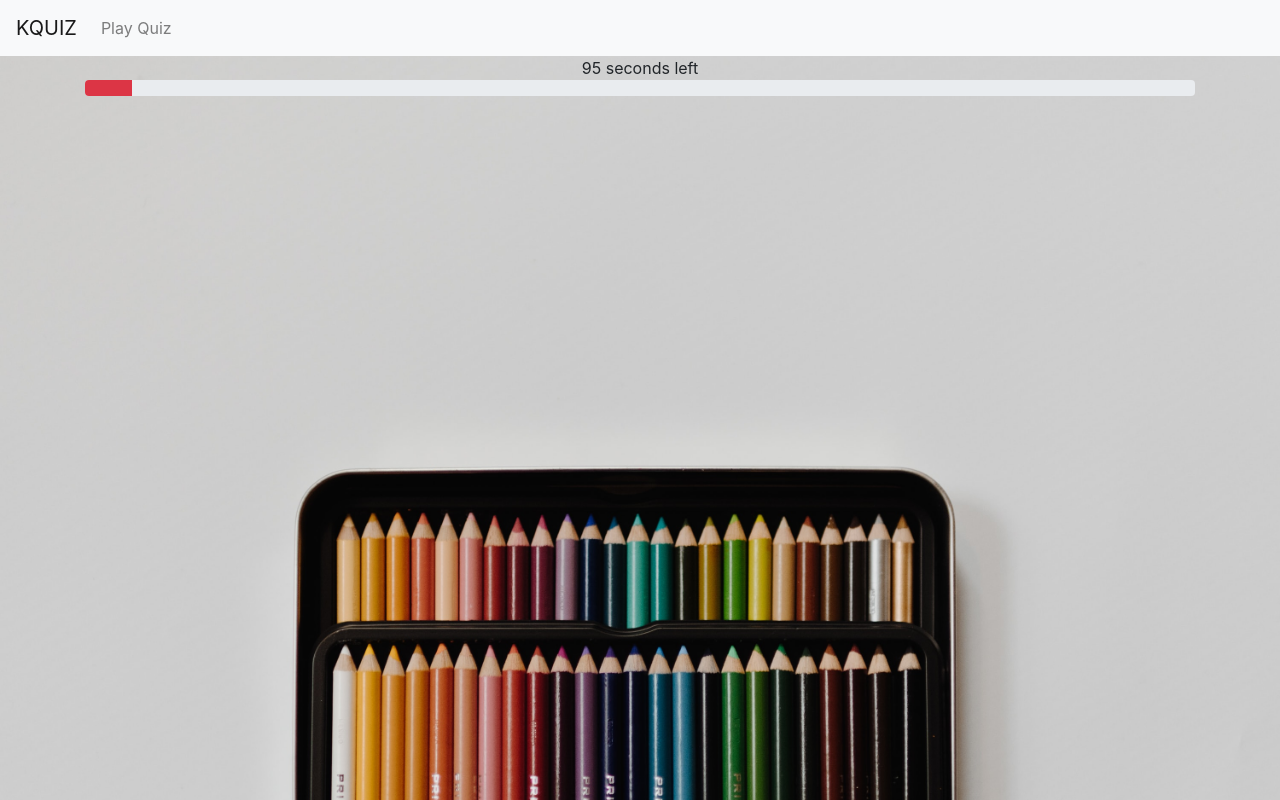
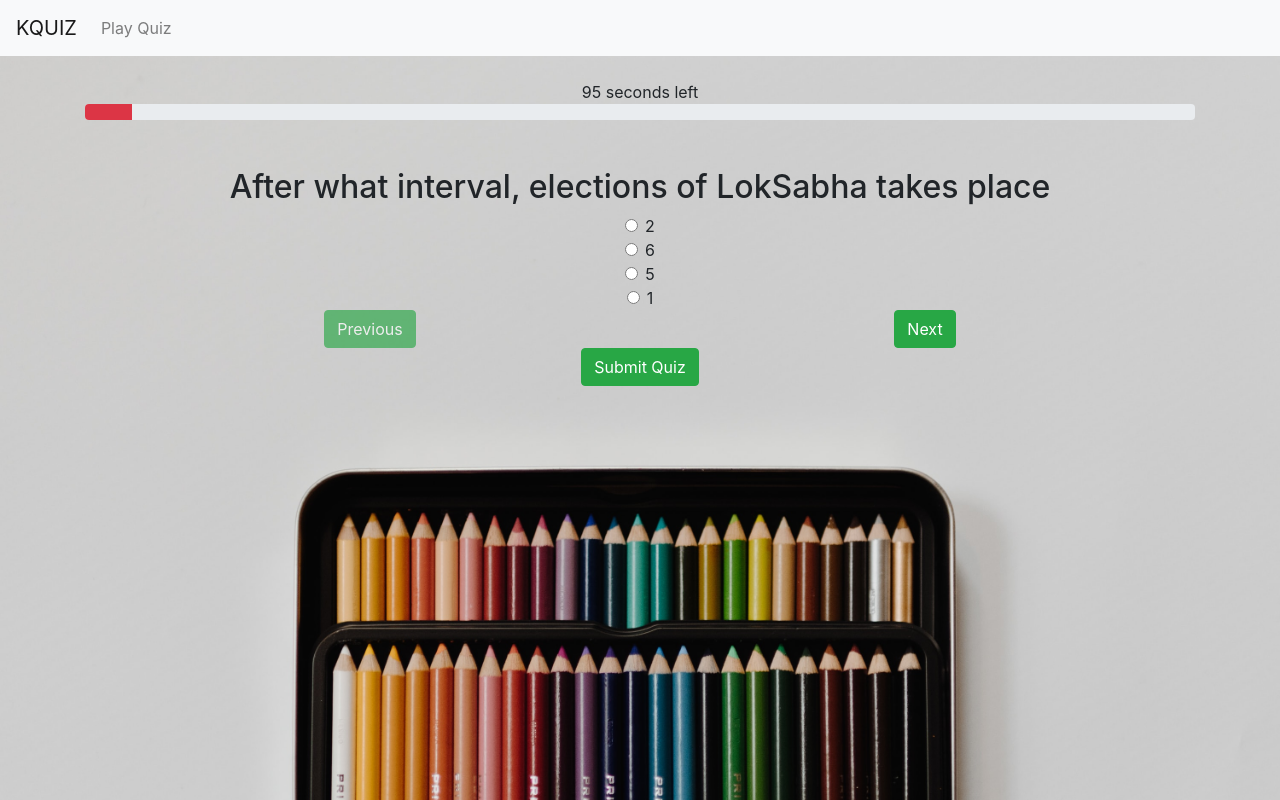
Before and after one commit to bhupesh8222/Kquiz, a React (Create React App) app: page / in a window 1280 px wide. Built offline with nearby package versions, Linux system fonts and the light colour scheme.

Commit message:
button issue fix

```diff
--- a/src/App.js
+++ b/src/App.js
@@ -3,6 +3,7 @@ import "./App.css";
 import Header from "./components/Header";
 import Main from "./components/Main";
 import "bootstrap/dist/css/bootstrap.min.css";
+import Form from "./components/Form";
 function App() {
   return (
     <div className="App">
--- /dev/null
+++ b/src/components/DisplayQuestion.js
@@ -0,0 +1,24 @@
+import React from "react";
+import { Form, FormGroup, Label, Input } from "reactstrap";
+
+function DisplayQuestion(props) {
+  let { questions } = props;
+  console.log(questions);
+  return (
+    <div>
+      <h2>{questions.question}</h2>
+      {questions.choices.map((choice) => {
+        return (
+          <FormGroup check>
+            <Label check>
+              <Input type="radio" name="radio2" />
+              {choice}
+            </Label>
+          </FormGroup>
+        );
+      })}
+    </div>
+  );
+}
+
+export default React.memo(DisplayQuestion);
--- /dev/null
+++ b/src/components/Form.js
@@ -0,0 +1,18 @@
+import React from "react";
+
+function Form() {
+  return (
+    <form>
+      <label for="male">Male</label>
+      <input type="radio" id="male" name="gender" value="male" />
+      <br></br>
+      <label for="female">Female</label>
+      <input type="radio" id="female" name="gender" value="female" />
+      <br></br>
+      <label for="other">Other</label>
+      <input type="radio" id="other" name="gender" value="other" />
+    </form>
+  );
+}
+
+export default Form;
--- a/src/components/Header.js
+++ b/src/components/Header.js
@@ -9,7 +9,7 @@ import {
   NavLink,
 } from "reactstrap";
 
-const Header = (props) => {
+const Header = () => {
   const [isOpen, setIsOpen] = useState(false);
 
   const toggle = () => setIsOpen(!isOpen);
@@ -27,6 +27,7 @@ const Header = (props) => {
           </Nav>
         </Collapse>
       </Navbar>
+      <br></br>
     </div>
   );
 };
--- a/src/components/Main.js
+++ b/src/components/Main.js
@@ -1,5 +1,7 @@
 import React, { useState, useEffect } from "react";
-import { Progress } from "reactstrap";
+import { Progress, Button } from "reactstrap";
+import DisplayQuestion from "./DisplayQuestion";
+import { questions } from "../question";
 
 function Timer(props) {
   let { time } = props;
@@ -14,6 +16,8 @@ function Timer(props) {
 }
 function Main(props) {
   const [time, setTime] = useState(100);
+  const [pointer, setPointer] = useState(0);
+
   useEffect(() => {
     if (time > 0) {
       setTimeout(() => {
@@ -21,9 +25,30 @@ function Main(props) {
       }, 1000);
     }
   }, [time]);
+
   return (
     <div className="container">
       <Timer time={time} />
+      <br></br>
+      <br></br>
+      <DisplayQuestion questions={questions[pointer]} />
+      <div className="d-flex justify-content-around">
+        <Button
+          onClick={() => setPointer(pointer - 1)}
+          color="success"
+          disabled={pointer == 0 ? true : false}
+        >
+          Previous
+        </Button>
+        <Button
+          onClick={() => setPointer(pointer + 1)}
+          color="success"
+          disabled={pointer == questions.length - 1 ? true : false}
+        >
+          Next
+        </Button>
+      </div>
+      <Button color="success">Submit Quiz</Button>
     </div>
   );
 }
--- /dev/null
+++ b/src/question.js
@@ -0,0 +1,51 @@
+let tempquestions = [
+  {
+    question: "Which city is capital of India",
+    choices: ["Delhi", "Mumbai", "Agra", "Lucknow"],
+    correct: 1,
+    description: "Delhi is the capitall of India",
+  },
+  {
+    question: "After what interval, elections of LokSabha takes place",
+    choices: ["2", "6", "5", "1"],
+    correct: 3,
+    description: "",
+  },
+  {
+    question:
+      "What is the HTML tag under which one can write the JavaScript code?",
+    choices: [" <javascript>", "<scripted>", "<script>", "<js>"],
+    correct: 3,
+    description:
+      "If we want to write a JavaScript code under HTML tag, you will have to use the “script” tag.",
+  },
+  {
+    question: "Which city is capital of Uttarkhand",
+    choices: ["Bageshwar", "Dehradun", "Haldwani", "Kotdwar"],
+    correct: 2,
+    description: "Delhi is the capitall of India",
+  },
+  {
+    question: "After what interval, elections of LokSabha takes place",
+    choices: ["2", "6", "5", "1"],
+    correct: 3,
+    description: "",
+  },
+];
+
+const swapQuestion = (questions) => {
+  let questionPointer;
+  for (
+    questionPointer = 0;
+    questionPointer < questions.length;
+    questionPointer = questionPointer + 1
+  ) {
+    let index = Math.floor(Math.random() * (questionPointer + 1));
+    let temp = questions[questionPointer];
+    questions[questionPointer] = questions[index];
+    questions[index] = temp;
+  }
+  return questions;
+};
+
+export let questions = swapQuestion(tempquestions);
```
